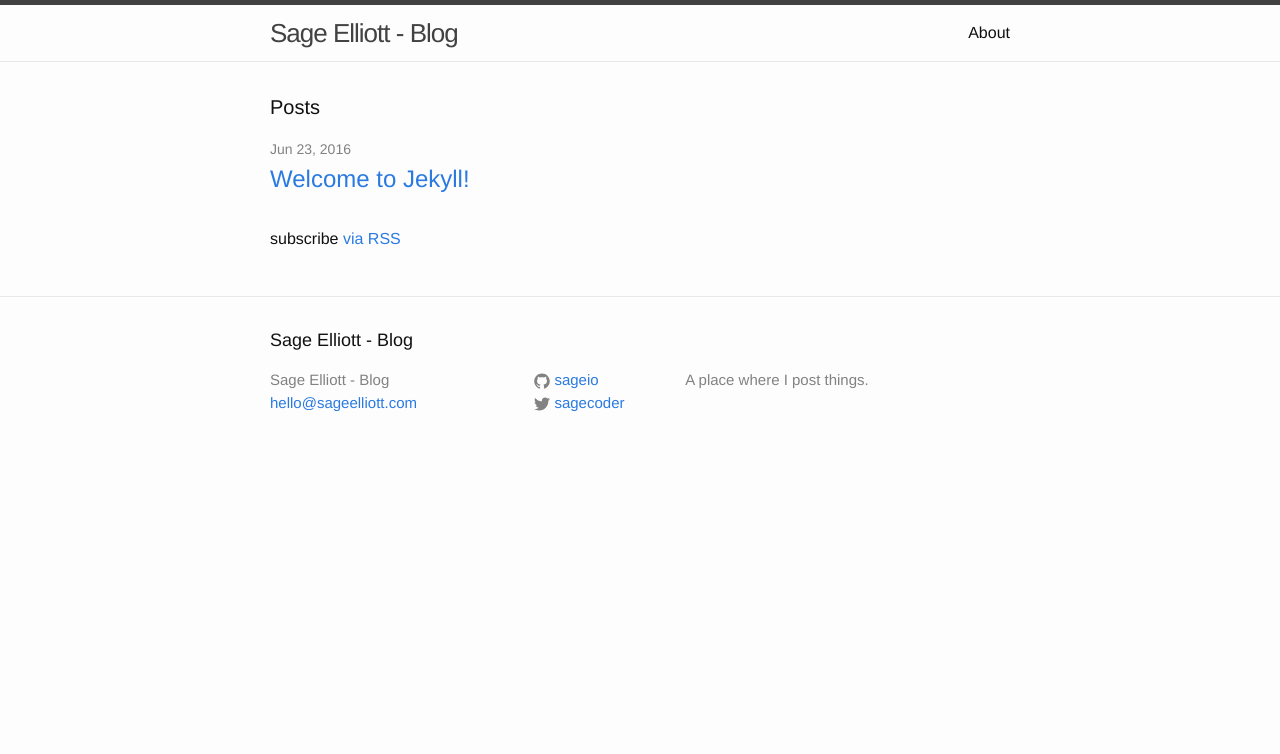
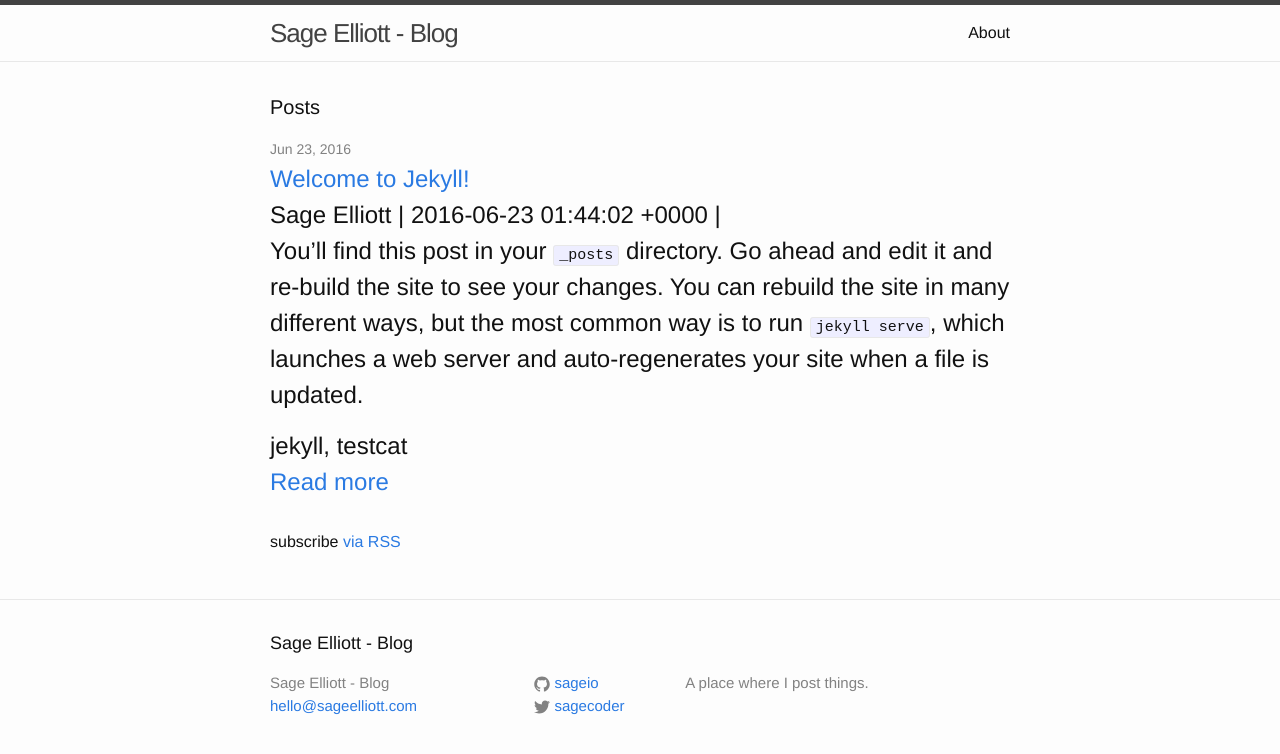
Before and after one commit to sagecodes/sage-blog, a Jekyll site: the page built from index.html, in a window 1280 px wide. Shown: the top 754 px of the page. Built offline with Jekyll 4.4.1, drawn with Linux system fonts in a browser that asks for light colours.

Commit message:
Feat: Add some standard front matters and add display values to main page for posts

```diff
--- a/_posts/2016-06-22-welcome-to-jekyll.markdown
+++ b/_posts/2016-06-22-welcome-to-jekyll.markdown
@@ -2,7 +2,11 @@
 layout: post
 title:  "Welcome to Jekyll!"
 date:   2016-06-22 18:44:02 -0700
-categories: jekyll update
+categories: jekyll testcat
+tags: testtag
+author: Sage Elliott
+permalink: test
+published: true
 ---
 You’ll find this post in your `_posts` directory. Go ahead and edit it and re-build the site to see your changes. You can rebuild the site in many different ways, but the most common way is to run `jekyll serve`, which launches a web server and auto-regenerates your site when a file is updated.
 
--- a/index.html
+++ b/index.html
@@ -13,6 +13,20 @@ layout: default
 
         <h2>
           <a class="post-link" href="{{ post.url | prepend: site.baseurl }}">{{ post.title }}</a>
+          <div class="post_meta">
+            <span class="post_author">{{post.author}}</span>
+            <span class="post_sep"> | </span>
+            <span class="post_date">{{post.date}}</span>
+            <span class="post_sep"> | </span>
+
+
+            {{ post.excerpt }}
+
+            <span class="catagory">{{ post.categories | join: ', ' }}</span>
+            <br>
+          <a href="{{post.url | prepend: site.baseurl }}"> Read more</a>
+
+          </div>
         </h2>
       </li>
     {% endfor %}
```
